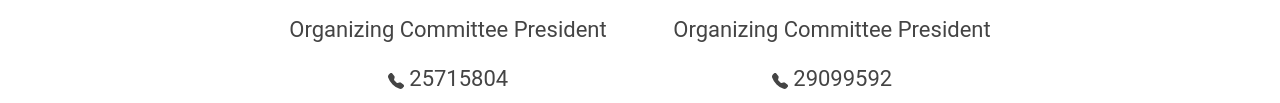
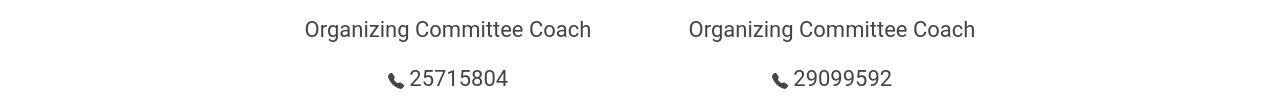
Before and after one commit to medina-global-village/medina-global-village, a plain HTML site: page index.html in a window 1280 px wide. Shown: the part 3109-3212 px from the top of the page. Drawn offline with nearby package versions, Linux system fonts and the light colour scheme; some packages are replaced by stand-ins of ours; a script that the page names is missing.

Commit message:
Update index.html

```diff
--- a/index.html
+++ b/index.html
@@ -659,7 +659,7 @@
             />
             <div class="contact-info">
               <p>Sirine Ouesleti</p>
-              <p>Organizing Committee President</p>
+              <p>Organizing Committee Coach</p>
               <p>
                 <svg
                   xmlns="http://www.w3.org/2000/svg"
@@ -703,7 +703,7 @@
             />
             <div class="contact-info">
               <p>Othmen Kalboussi</p>
-              <p>Organizing Committee President</p>
+              <p>Organizing Committee Coach</p>
               <p>
                 <svg
                   xmlns="http://www.w3.org/2000/svg"
```
